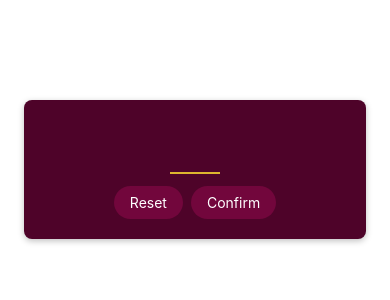
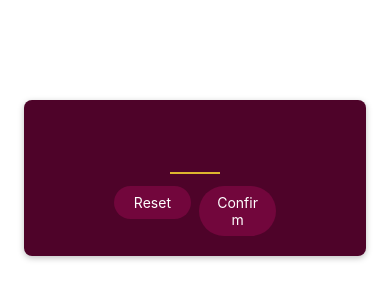
Before and after one commit to afiqaimanafr/mini-game, a React Native app: screen / in a window 390 px wide. Shown: the top 300 px of the page. Built offline with nearby package versions, Linux system fonts and the light colour scheme.

Commit message:
update: latest

```diff
--- a/screens/StartGameScreen.js
+++ b/screens/StartGameScreen.js
@@ -13,10 +13,10 @@ function StartGameScreen() {
         autoCorrect={false}
       />
       <View style={styles.buttonsContainer}>
-        <View>
+        <View style={styles.buttonContainer}>
           <PrimaryButton>Reset</PrimaryButton>
         </View>
-        <View>
+        <View style={styles.buttonContainer}>
           <PrimaryButton>Confirm</PrimaryButton>
         </View>
       </View>
@@ -55,4 +55,7 @@ const styles = StyleSheet.create({
   buttonsContainer: {
     flexDirection: "row",
   },
+  buttonContainer: {
+    flex: 1,
+  },
 });
```
